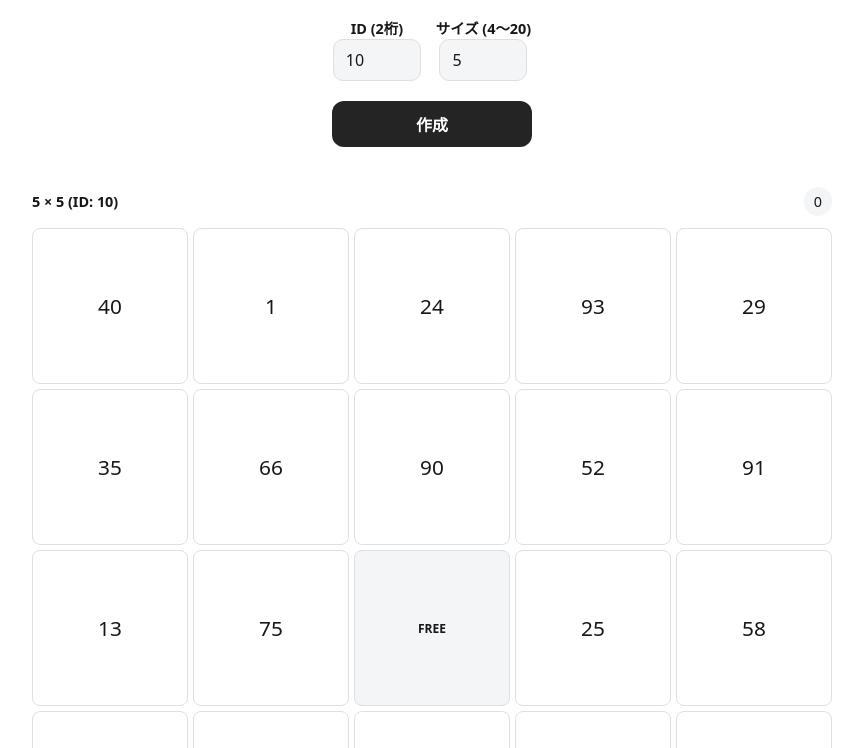
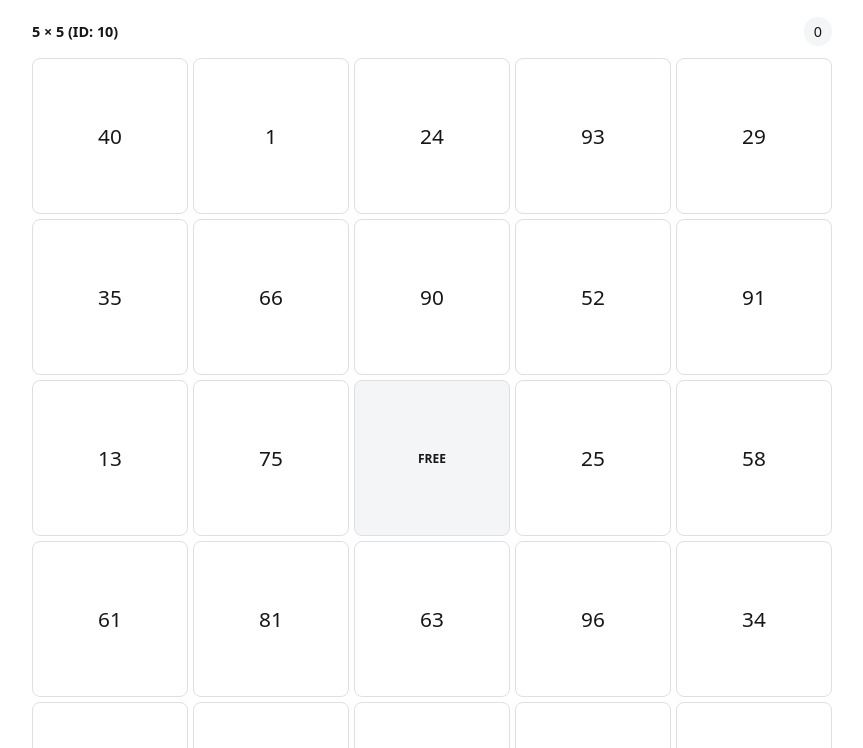
Before and after one commit to KrasnayaPloshchad2718/Civilian-control-77d, a plain HTML site: page index.html in a window 1280 px wide. Both pictures are taken after a click on the button "作成". Shown: the part 52-800 px from the top of the page, without its empty margins (208-1071 px from the left). Drawn offline with Linux system fonts and the light colour scheme; no server answers.

```diff
--- a/index.html
+++ b/index.html
@@ -31,6 +31,9 @@
   font-weight: 700;
   letter-spacing: -.03em;
 }
+
+/* 非表示属性の優先度をアップ */
+.screen[hidden] { display: none !important; }
 
 /* 作成画面の中央配置用スタイル */
 #setup.screen {
@@ -104,7 +107,6 @@
   gap: 8px;
   flex-wrap: wrap;
 }
-.screen[hidden] { display: none; }
 .board-top {
   display: flex;
   justify-content: space-between;
@@ -428,7 +430,7 @@
 
   let n = Number.parseInt(sideInput.value, 10);
   if (!Number.isFinite(n)) n = 5;
-  n = Math.max(4, Math.min(20, Math.floor(n))); // 下限を4に設定
+  n = Math.max(4, Math.min(20, Math.floor(n)));
   sideInput.value = n;
 
   const hasFree = n % 2 === 1;
```
